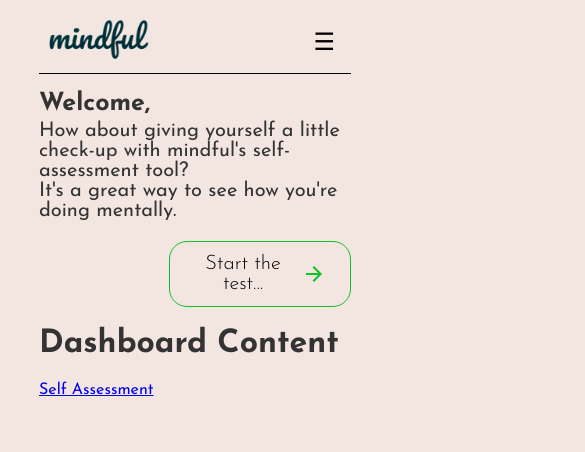
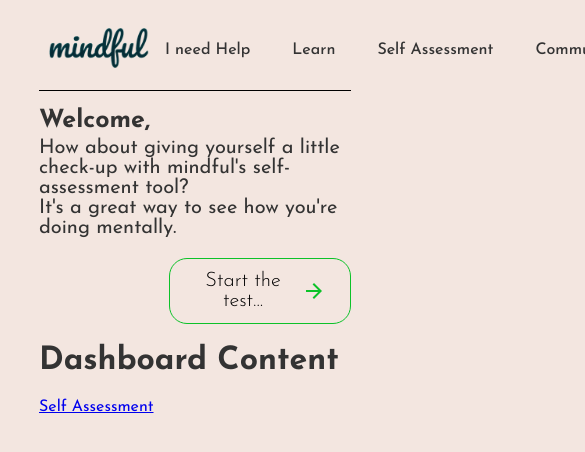
Before and after one commit to vincent-mugendi/Mindful, a React (Vite) app in the folder frontend/mindful-frontend/: page /dashboard in a window 390 px wide. Shown: the top 452 px of the page, 585 px wide, since content can reach past the window. Built offline with nearby package versions, Linux system fonts and the light colour scheme.

Commit message:
Fixed DashboardHeader display issues

```diff
--- a/frontend/mindful-frontend/src/components/dashboard/DashboardWelcome.css
+++ b/frontend/mindful-frontend/src/components/dashboard/DashboardWelcome.css
@@ -1,3 +1,4 @@
+
 .welcome h1 {
     font-size: 25px;
     font-weight: 700;
@@ -9,6 +10,7 @@
     font-weight: 400;
     margin-top: 5px;
 }
+
 
 .welcome .assessment {
     margin-left: 130px;
@@ -37,46 +39,33 @@
     border: 1px solid #0CC229;
     border-radius: 18px;
     background: none;
-    transition: color 0.3s, border-color 0.3s;
-    /* Modify transition to include border-color */
+    transition: color 0.3s, background-image 0.3s;
     cursor: pointer;
-    position: relative;
-    /* Add position relative for pseudo-element */
-}
-
-.assessment .btn::before {
-    /* Add pseudo-element for the border animation */
-    content: "";
-    position: absolute;
-    top: -1px;
-    left: -1px;
-    right: -1px;
-    bottom: -1px;
-    border-radius: 18px;
-    border: 1px solid transparent;
-    /* Transparent border to start */
-    transition: border-color 0.3s;
-    /* Only animate border-color */
-    z-index: -1;
-    /* Behind the button content */
-}
-
-.assessment .btn:hover::before {
-    border-color: #0CC229;
-    /* Change border-color on hover */
 }
 
 .assessment .btn img {
     margin-left: 10px;
 }
 
-/* Remove hover effect on background */
+
+
 .assessment .btn:hover {
-    color: inherit;
-    background-image: none;
+    color: white;
+    background-image: linear-gradient(45deg, #4B6CB7, #7FC8CC, #4B6CB7);
+    background-size: 200% 200%;
+    animation: soothingGradient 3s ease infinite;
 }
 
-/* Remove animation on background */
 @keyframes soothingGradient {
-    /* Empty keyframes */
+    0% {
+        background-position: 0% 50%;
+    }
+
+    50% {
+        background-position: 100% 50%;
+    }
+
+    100% {
+        background-position: 0% 50%;
+    }
 }
--- a/frontend/mindful-frontend/src/components/header/DashboardHeader.css
+++ b/frontend/mindful-frontend/src/components/header/DashboardHeader.css
@@ -3,22 +3,28 @@
     box-sizing: border-box;
     padding: 10px;
     border-bottom: 1px solid #000;
+    display: flex;
 }
 
-.dashboard-header nav {
+.dashboard-nav {
     display: flex;
     justify-content: space-between;
     align-items: center;
+    flex-wrap: nowrap;
     width: 100%;
+    height: 60px;
+    /* Add a height to contain the navbar */
     position: relative;
+    /* Change to relative positioning */
 }
 
-.dashboard-header .logo {
+.dashboard-logo {
     width: 100px;
     height: auto;
+    flex-shrink: 0;
 }
 
-.dashboard-header .menu-toggle {
+.menu-toggle {
     display: none;
     background: none;
     border: none;
@@ -27,26 +33,25 @@
     z-index: 2;
 }
 
-.dashboard-header .navbar {
+.dashboard-navbar {
     list-style: none;
     display: flex;
     gap: 7px;
     margin: 0;
     padding: 0;
     flex-shrink: 0;
-    position: absolute;
-    top: 100%;
-    left: 0;
-    width: 100%;
-    background-color: white;
+    /* position: absolute; Remove absolute positioning */
+    /* top: 100%; Remove absolute positioning */
+    /* left: 0; Remove absolute positioning */
+    /* width: 100%; Remove absolute positioning */
     z-index: 1;
 }
 
-.dashboard-header .navbar li {
+.dashboard-navbar li {
     display: inline;
 }
 
-.dashboard-header .navbar a {
+.dashboard-navbar a {
     position: relative;
     text-decoration: none;
     color: #333;
@@ -57,7 +62,7 @@
     white-space: nowrap;
 }
 
-.dashboard-header .navbar a::after {
+.dashboard-navbar a::after {
     content: '';
     position: absolute;
     width: 100%;
@@ -70,55 +75,35 @@
     transition: transform 0.3s ease;
 }
 
-.dashboard-header .navbar a:hover::after {
+.dashboard-navbar a:hover::after {
     transform: scaleX(1);
 }
 
 @media (max-width: 768px) {
-    .dashboard-header nav {
+    .dashboard-nav {
         flex-direction: row;
-        justify-content: space-between;
         align-items: center;
     }
 
-    .dashboard-header .menu-toggle {
-        display: block;
+    .dashboard-navbar {
+        flex-direction: row;
+        gap: 10px;
+        width: auto;
+        position: static;
+        /* Reset position */
+        top: auto;
+        /* Reset position */
+        left: auto;
+        /* Reset position */
     }
 
-    .dashboard-header .navbar {
-        display: none;
-        flex-direction: column;
-        width: 100%;
-        gap: 0;
-        margin-top: 10px;
+    .dashboard-navbar li {
+        width: auto;
     }
 
-    .dashboard-header .navbar.open {
-        display: flex;
-        position: absolute;
-        top: 100%;
-        left: 0;
-        width: 100%;
-        z-index: 1;
-        background-color: rgb(255, 255, 255);
-    }
-
-    .dashboard-header .navbar li {
-        width: 100%;
-    }
-
-    .dashboard-header .navbar a {
-        display: block;
-        width: 100%;
+    .dashboard-navbar a {
+        display: inline;
+        width: auto;
         text-align: left;
-        padding: 10px 20px;
-    }
-
-    .dashboard-header .navbar a:hover {
-        background-color: transparent;
-    }
-
-    .dashboard-header .navbar a:hover::after {
-        transform: scaleX(1);
     }
 }
--- a/frontend/mindful-frontend/src/components/header/Dashboardheader.jsx
+++ b/frontend/mindful-frontend/src/components/header/Dashboardheader.jsx
@@ -4,7 +4,7 @@ import { Link } from "react-router-dom";
 import logo from "../../assets/logo.png";
 import './DashboardHeader.css';
 
-const Dashboardheader = () => {
+const DashboardHeader = () => {
     const navigate = useNavigate();
     const [isMenuOpen, setIsMenuOpen] = useState(false);
 
@@ -21,12 +21,12 @@ const Dashboardheader = () => {
     return (
         <header>
             <div className="dashboard-header">
-                <nav>
-                    <Link to="/dashboard"><img className="logo" src={logo} alt="mindful logo" /></Link>
+                <nav className="dashboard-nav">
+                    <Link to="/dashboard"><img className="dashboard-logo" src={logo} alt="mindful logo" /></Link>
                     <button className="menu-toggle" onClick={toggleMenu}>
-                        &#9776;
+                        {isMenuOpen ? 'Close' : 'Menu'}
                     </button>
-                    <ul className={`navbar ${isMenuOpen ? 'open' : ''}`}>
+                    <ul className={`dashboard-navbar ${isMenuOpen ? 'open' : ''}`}>
                         <li><a href="#">I need Help</a></li>
                         <li><a href="#">Learn</a></li>
                         <li>
@@ -42,4 +42,4 @@ const Dashboardheader = () => {
     );
 };
 
-export default Dashboardheader;
+export default DashboardHeader;
```
